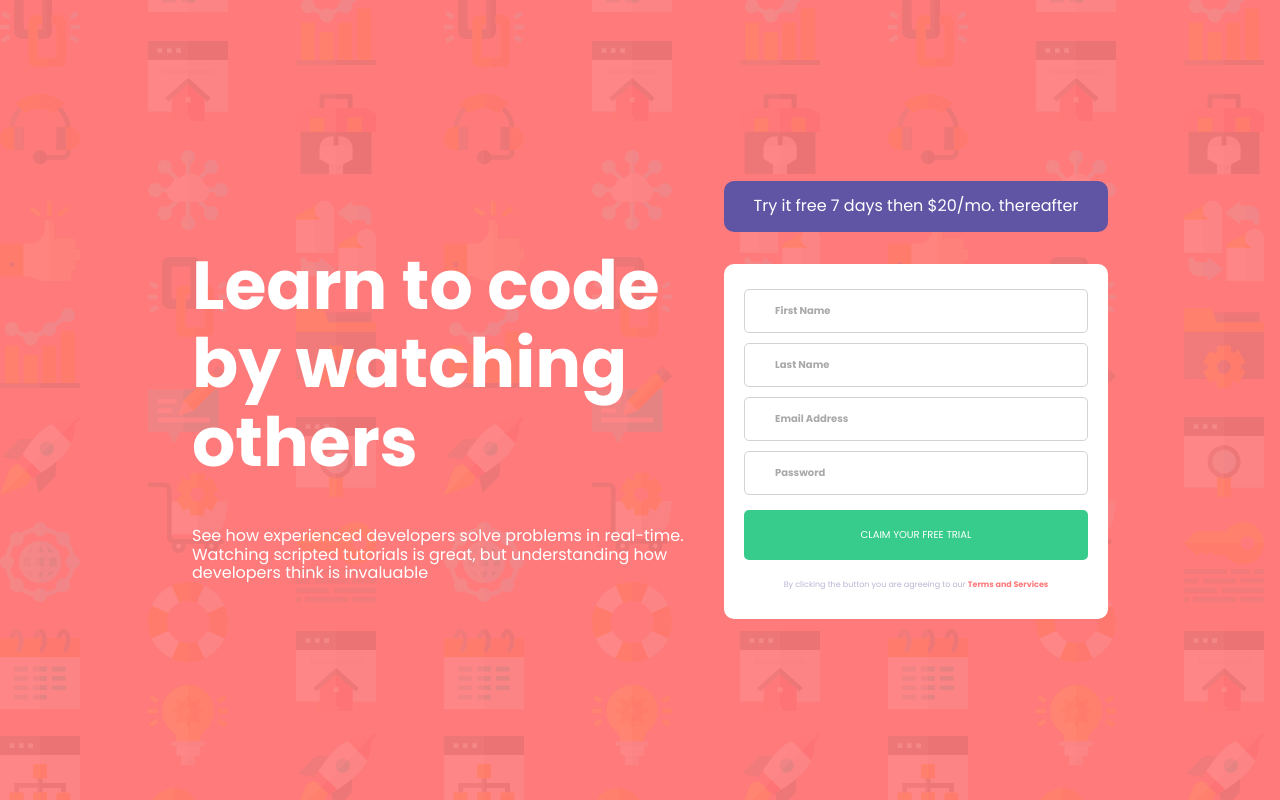
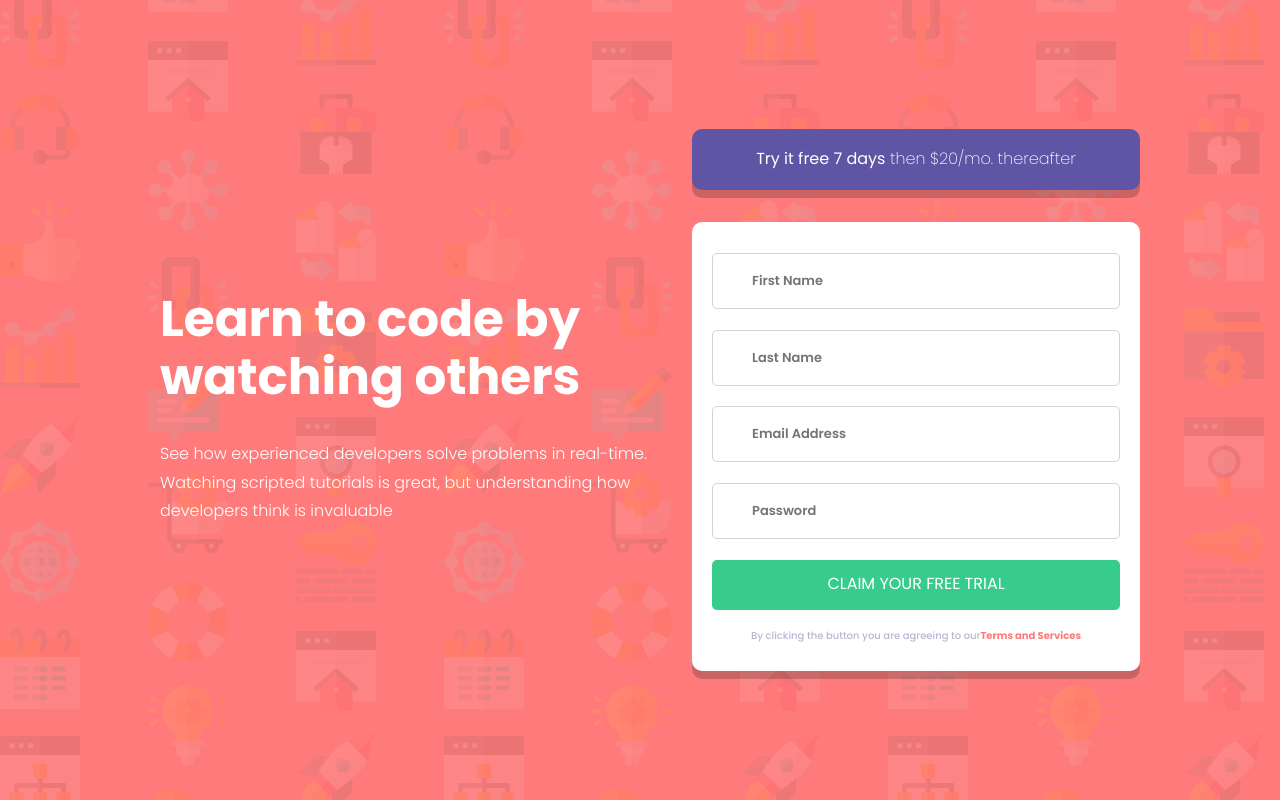
Before and after one commit to AlfieDarko/frontendmentor-01, a Next.js app: page / in a window 1280 px wide. Built offline with nearby package versions, Linux system fonts and the light colour scheme.

Commit message:
desktop view complete (without hover states)

```diff
--- a/components/head.js
+++ b/components/head.js
@@ -33,7 +33,7 @@ const Head = props => (
     <meta property="og:image:height" content="630" />
 
 
-    <link href="https://fonts.googleapis.com/css?family=Poppins:400,500,600,700,800,900&display=swap" rel="stylesheet"/>
+    <link href="https://fonts.googleapis.com/css?family=Poppins:200,300,400,500,600,700,800,900&display=swap" rel="stylesheet"/>
 
   </NextHead>
 )
--- a/components/main.jsx
+++ b/components/main.jsx
@@ -17,10 +17,12 @@ const Main = () => (
 
       <div className="lead-gen__container">
         <div className="lead-gen__offer">
-          <p>Try it free 7 days then $20/mo. thereafter</p>
+          <p className="lead-gen__offer--font-weight-200">
+            <strong>Try it free 7 days</strong> then $20/mo. thereafter
+          </p>
         </div>
 
-        <form className="lead-gen__form" action="" method="post">
+        <form className="lead-gen__form lead-gen--box-shadow" action="" method="post">
           <input className="lead-gen__input" type="text" name="firstname" value="First Name"/>
           <input className="lead-gen__input" type="text" name="lastname" value="Last Name"/>
           <input className="lead-gen__input" type="text" name="email" value="Email Address"/>
@@ -28,13 +30,11 @@ const Main = () => (
 
 
           <div className="lead-gen__btn">
-            CLAIM YOUR FREE TRIAL
+            <span className="lead-gen__btn--text-size-16">CLAIM YOUR FREE TRIAL</span>
           </div>
 
           <p className="lead-gen__small-print">
-            <small>
               By clicking the button you are agreeing to our <span className="lead-gen__small-print--important">Terms and Services</span>
-            </small>
           </p>
         </form>
       </div>
--- a/styles/main.scss
+++ b/styles/main.scss
@@ -35,7 +35,7 @@ body {
    &__header {
     @media only screen and (min-width: 600px){
       color: white;
-      font-size: 6.8em;
+      font-size: 5em;
       font-weight: bold;
     }
    }
@@ -44,16 +44,19 @@ body {
     @media only screen and (min-width: 600px){
       color: white;
       font-size: 1.6em;
+      line-height: 1.8em;
+      font-weight: 300;
     }
    }
  }
 
 
  .lead-gen {
+
    &__container {
     display: flex;
     flex-direction: column;
-    width: 30vw;
+    width: 35vw;
    }
 
    &__form {
@@ -72,6 +75,12 @@ body {
     background-color: hsl(248, 32%, 49%);
     color: white;
     border-radius: 10px;
+    padding: 0.35em;
+    box-shadow: 0px 8px #5430304f;
+
+    &--font-weight-200 {
+      font-weight: 200;
+    }
    }
 
    &__btn {
@@ -85,27 +94,41 @@ body {
     height: 3em;
     border-radius: 5px;
     height: 5em;
+    &--text-size-16{
+      font-size: 1.6em;
+    }
    }
 
    &__input {
-     margin-top: 0.5em;
-     margin-bottom: 0.5em;
+     margin-top: 0.8em;
+     margin-bottom: 0.8em;
      border: solid lightgrey 1px;
      border-radius: 5px;
      height: 4em;
-     color: darkgray;
+     color:#747474;
+    //  padding: 0.7em;
      padding-left: 3em;
      font-weight: bold;
+     font-size: 1.3em;
+     font-weight: 600;
    }
 
    &__small-print {
+     font-size: 1em;
      display: flex;
      justify-content: center;
      color: hsl(246, 25%, 77%);
+     font-weight: 500;
      &--important {
        font-weight: bold;
        color: hsl(0, 100%, 74%) ;
      }
+
+
+   }
+
+   &--box-shadow {
+    box-shadow: 0px 8px #5430304f;
    }
  }
 
```
